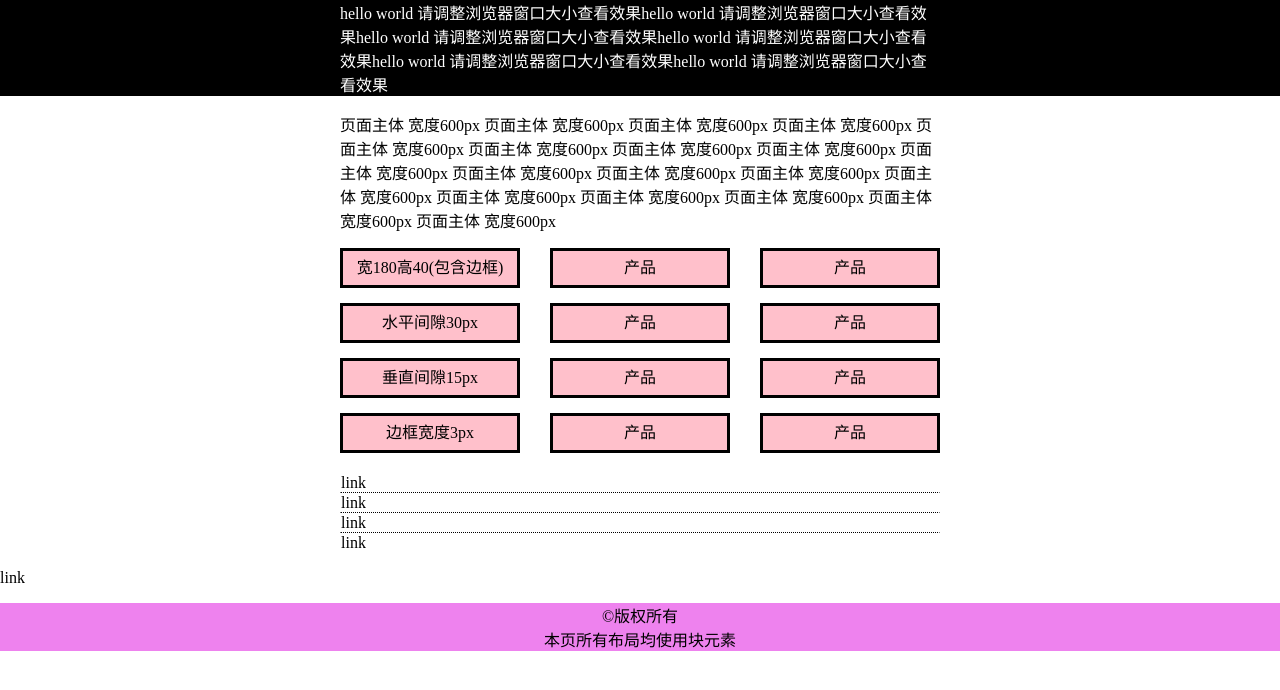
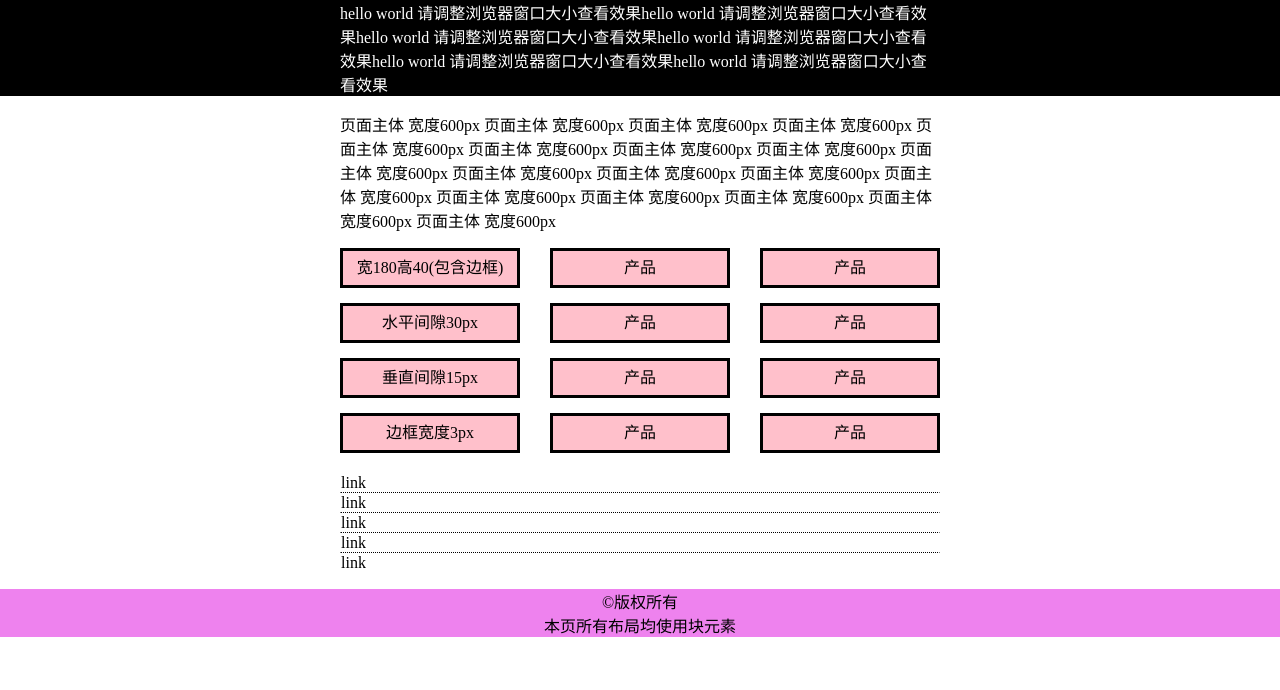
Before and after one commit to PostZh/miao, a plain HTML site: page css-block-layout.html in a window 1280 px wide. Drawn offline with Linux system fonts and the light colour scheme.

Commit message:
css-block-layout2

```diff
--- a/css-block-layout.html
+++ b/css-block-layout.html
@@ -64,7 +64,7 @@
       margin: auto;
       width: 598px;
     }
-    :nth-last-child(3) {
+    .e {
       margin: auto;
       width: 598px;
       border: 1px dotted transparent;
@@ -106,7 +106,7 @@
 <p class="c">link</p>
 <p class="c">link</p>
 <p class="c">link</p>
-<p>link</p>
+<p class="e">link</p>
 <div class="d">
 <p>
   ©版权所有
```
